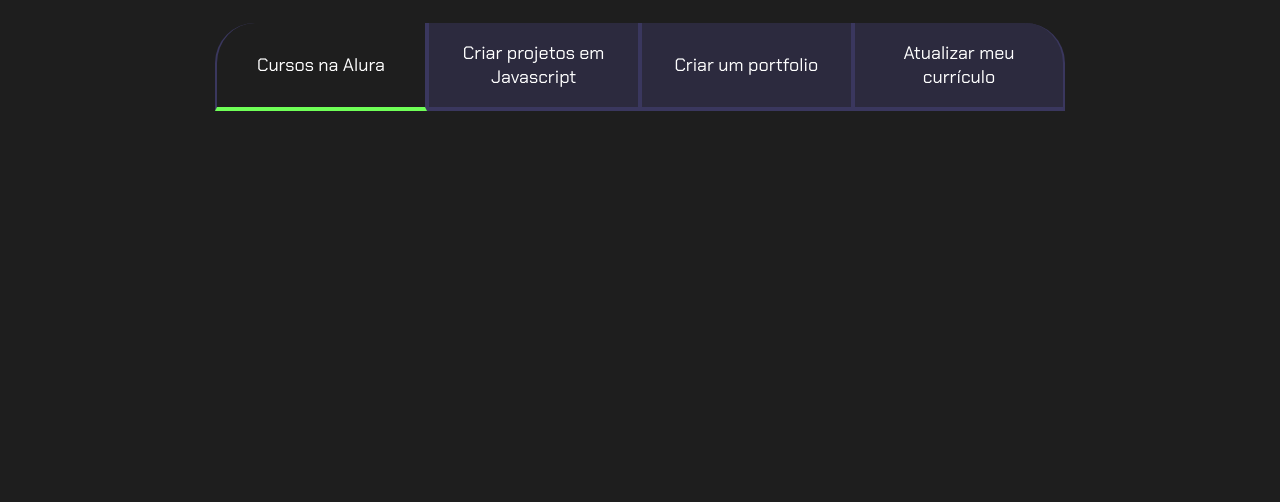
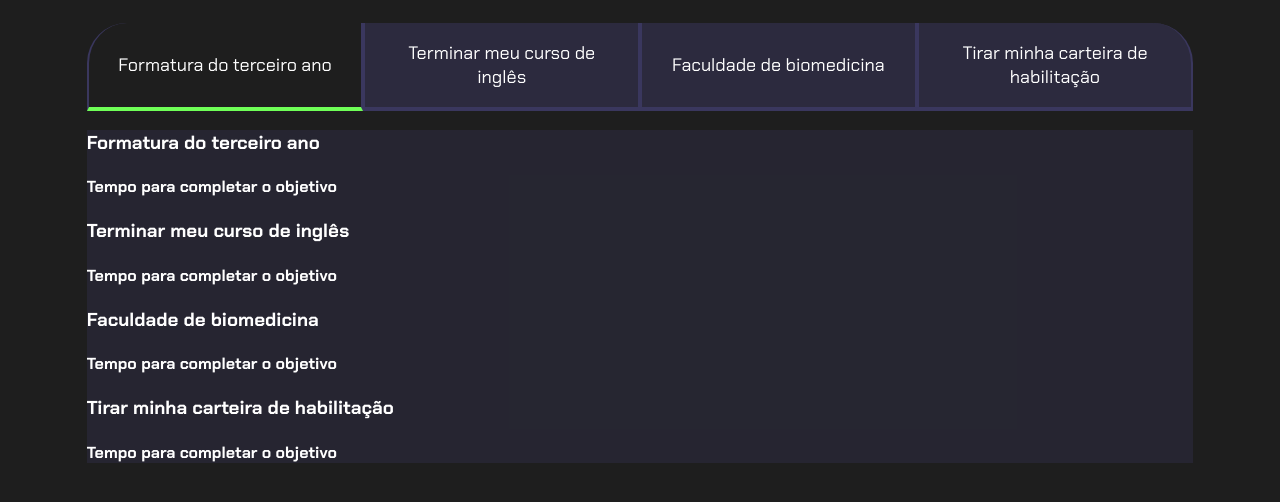
Before and after one commit to GeooSI/PROJETO-DE-VIDA, a plain HTML site: page js-projeto-de-vida-codigo-base/index.html in a window 1280 px wide. Shown: the part 80-582 px from the top of the page. Drawn offline with Linux system fonts and the light colour scheme.

Commit message:
Add files via upload

```diff
--- a/js-projeto-de-vida-codigo-base/index.html
+++ b/js-projeto-de-vida-codigo-base/index.html
@@ -11,11 +11,31 @@
 <body>
     <section class="conteudo-principal">
         <h2 class="titulo-principal">Meus Objetivos do ano<span>_</span></h2>
+        <div class="conteudo">
         <div class="botoes">
-            <button class="botao ativo">Cursos na Alura</button>
-            <button class="botao">Criar projetos em Javascript</button>
-            <button class="botao">Criar um portfolio</button>
-            <button class="botao">Atualizar meu currículo</button>
+            <button class="botao ativo">Formatura do terceiro ano</button>
+            <button class="botao">Terminar meu curso de inglês</button>
+            <button class="botao">Faculdade de biomedicina</button>
+            <button class="botao">Tirar minha carteira de habilitação</button>
+        </div>
+        <div class="abas-textos">
+            <div class="aba-conteudo">
+              <h3 class="aba-conteudo-titulo-principal">Formatura do terceiro ano</h3>
+              <h4 class="aba-conteudo-titulo-secundario">Tempo para completar o objetivo</h4>
+            </div>
+            <div class="aba-conteudo">
+                <h3 class="aba-conteudo-titulo-principal">Terminar meu curso de inglês</h3>
+                <h4 class="aba-conteudo-titulo-secundario">Tempo para completar o objetivo</h4>
+              </div>
+              <div class="aba-conteudo">
+                <h3 class="aba-conteudo-titulo-principal">Faculdade de biomedicina</h3>
+                <h4 class="aba-conteudo-titulo-secundario">Tempo para completar o objetivo</h4>
+              </div>
+              <div class="aba-conteudo">
+                <h3 class="aba-conteudo-titulo-principal">Tirar minha carteira de habilitação</h3>
+                <h4 class="aba-conteudo-titulo-secundario">Tempo para completar o objetivo</h4>
+              </div>
+          </div>
         </div>
     </section>
     <script src="main.js"></script>
--- a/js-projeto-de-vida-codigo-base/style.css
+++ b/js-projeto-de-vida-codigo-base/style.css
@@ -64,6 +64,10 @@ body {
     border-bottom: 4px solid var(--verde);
 }
 
+.abas-textos{
+    background-color: var(--texto-fundo);
+}
+
 @media screen and (min-width: 768px) {
 
     .botoes {
```
